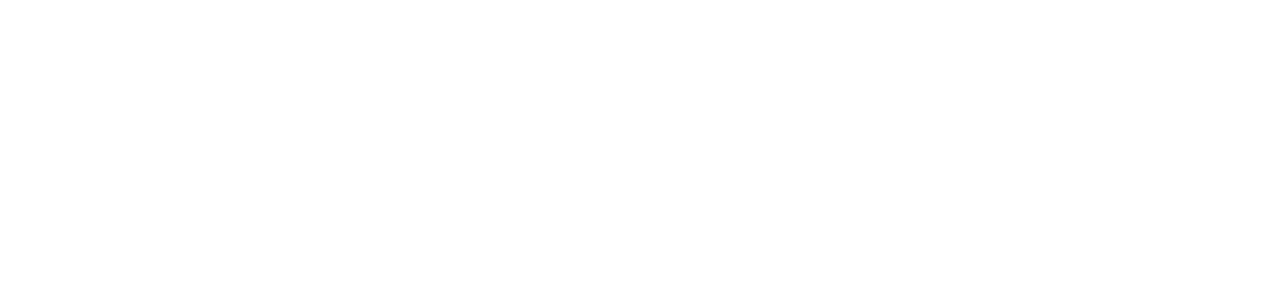
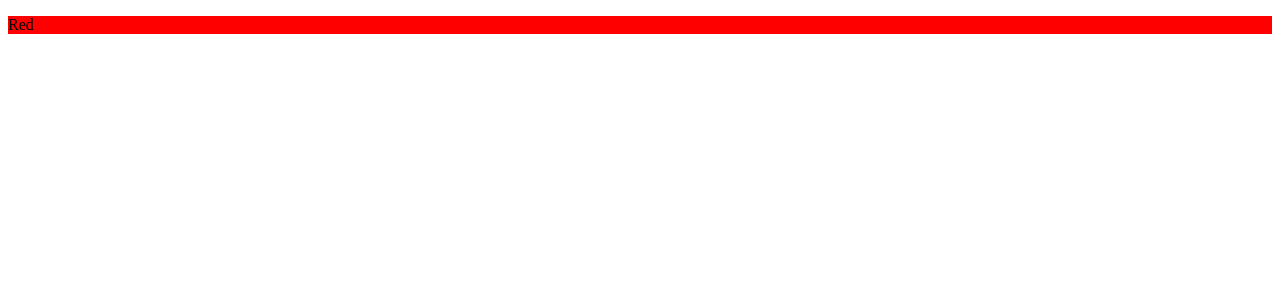
Before and after one commit to kristoferek/warsawjs-workshop-29-movies, an Angular app: page / in a window 1280 px wide. Shown: the top 300 px of the page. Built offline with nearby package versions, Linux system fonts and the light colour scheme.

Commit message:
fix path to app.component.html

```diff
--- a/src/app/app.component.html
+++ b/src/app/app.component.html
@@ -1 +1 @@
-<p [appBackgroundColor]="'red'"> test </p>
+<p [appBackgroundColor]="'red'"> Red </p>
--- a/src/app/app.component.ts
+++ b/src/app/app.component.ts
@@ -3,6 +3,7 @@ import { Component } from '@angular/core';
 @Component({
   selector: 'app-root',
   styles: [],
+  templateUrl: './app.component.html'
 
 })
 export class AppComponent {
```
Also changed, not shown: 1 other file (tests, documents, lock files or other folders).
